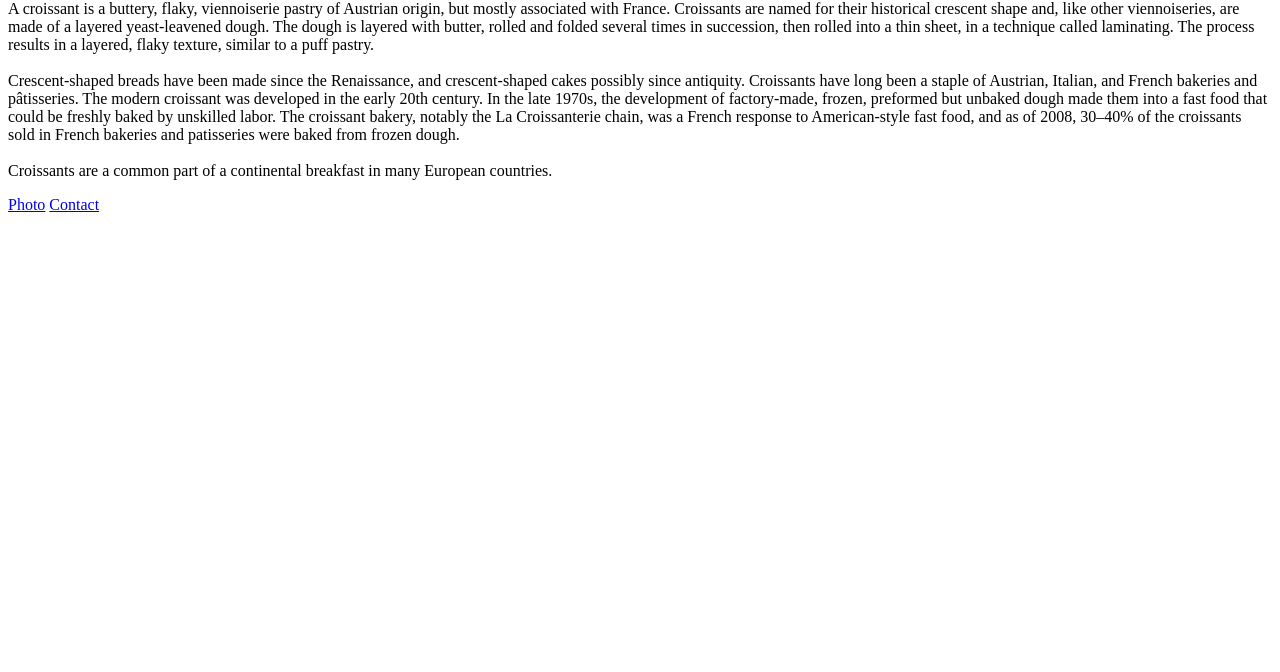
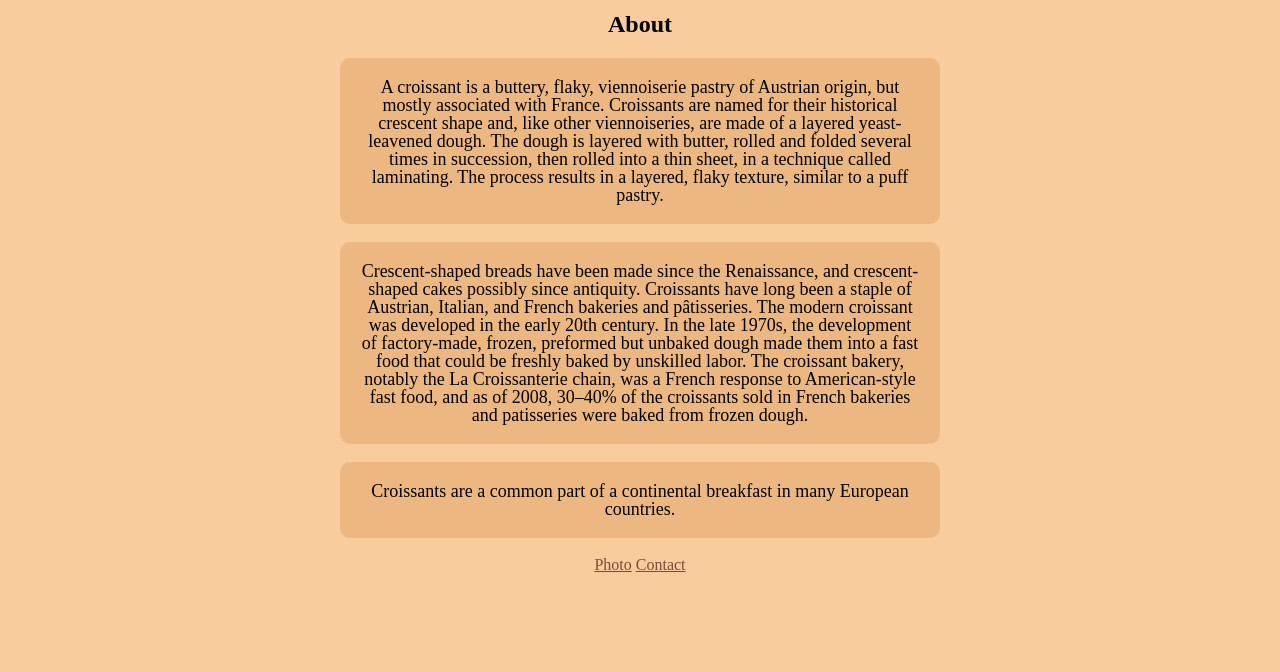
Before and after one commit to jlynzhang/Croissant, a plain HTML site: page index.html in a window 1280 px wide. Shown: the part 128-800 px from the top of the page. Drawn offline with Linux system fonts and the light colour scheme.

Commit message:
Added styling

```diff
--- a/index.html
+++ b/index.html
@@ -4,37 +4,40 @@
     <meta charset="UTF-8" />
     <meta http-equiv="X-UA-Compatible" content="IE=edge" />
     <meta name="viewport" content="width=device-width, initial-scale=1.0" />
+    <link rel="stylesheet" href="src/styles.css" />
     <title>Croissant</title>
   </head>
   <body>
+    <div class="container">
       <h1>🥐 Croissant 🥐</h1>
       <h2>About</h2>
       <p>
         A croissant is a buttery, flaky, viennoiserie pastry of Austrian origin,
         but mostly associated with France. Croissants are named for their
         historical crescent shape and, like other viennoiseries, are made of a
-      layered yeast-leavened dough. The dough is layered with butter, rolled and
-      folded several times in succession, then rolled into a thin sheet, in a
-      technique called laminating. The process results in a layered, flaky
-      texture, similar to a puff pastry.
-      <br />
-      <br />
+        layered yeast-leavened dough. The dough is layered with butter, rolled
+        and folded several times in succession, then rolled into a thin sheet,
+        in a technique called laminating. The process results in a layered,
+        flaky texture, similar to a puff pastry.
+      </p>
+      <p>
         Crescent-shaped breads have been made since the Renaissance, and
-      crescent-shaped cakes possibly since antiquity. Croissants have long been
-      a staple of Austrian, Italian, and French bakeries and pâtisseries. The
-      modern croissant was developed in the early 20th century. In the late
-      1970s, the development of factory-made, frozen, preformed but unbaked
-      dough made them into a fast food that could be freshly baked by unskilled
-      labor. The croissant bakery, notably the La Croissanterie chain, was a
-      French response to American-style fast food, and as of 2008, 30–40% of the
-      croissants sold in French bakeries and patisseries were baked from frozen
-      dough.
-      <br />
-      <br />
+        crescent-shaped cakes possibly since antiquity. Croissants have long
+        been a staple of Austrian, Italian, and French bakeries and pâtisseries.
+        The modern croissant was developed in the early 20th century. In the
+        late 1970s, the development of factory-made, frozen, preformed but
+        unbaked dough made them into a fast food that could be freshly baked by
+        unskilled labor. The croissant bakery, notably the La Croissanterie
+        chain, was a French response to American-style fast food, and as of
+        2008, 30–40% of the croissants sold in French bakeries and patisseries
+        were baked from frozen dough.
+      </p>
+      <p>
         Croissants are a common part of a continental breakfast in many European
         countries.
       </p>
       <a href="/photo.html">Photo</a>
       <a href="/contact.html">Contact</a>
+    </div>
   </body>
 </html>
--- a/src/styles.css
+++ b/src/styles.css
@@ -0,0 +1,30 @@
+:root {
+  --background-color: #f8cc9c;
+  --links-color: #7a4c3d;
+  --about-paragraphs: #d7904e59;
+}
+body {
+  padding-top: 50px;
+  text-align: center;
+  background-color: var(--background-color);
+}
+.container {
+  max-width: 600px;
+  margin: 0 auto;
+}
+
+p {
+  font-size: 18px;
+  line-height: 1;
+  background: var(--about-paragraphs);
+  padding: 20px;
+  border-radius: 10px;
+}
+
+a {
+  color: var(--links-color);
+}
+
+.croissant-image {
+    max-width: 100%;
+}
```
Also changed, not shown: contact.html (+1 -0 lines), photo.html (+2 -1 lines). Lines whose indentation alone changed are shown as unchanged.
